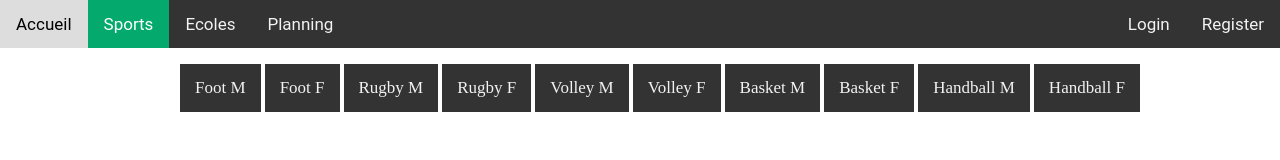
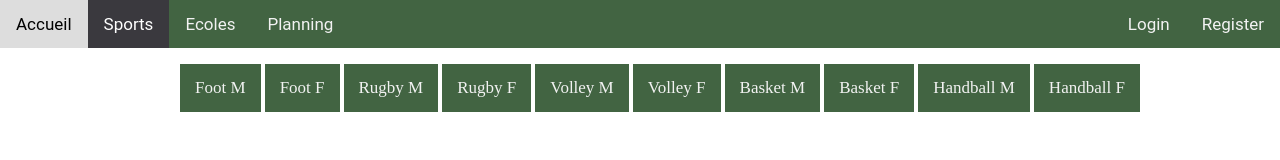
Before and after one commit to SophieCurinier/AppCartel2022_WebSite, a plain HTML site: page sports.html in a window 1280 px wide. Drawn offline with Linux system fonts and the light colour scheme.

Commit message:
Modification of nav bar : color

```diff
--- a/index.css
+++ b/index.css
@@ -4,7 +4,7 @@ body {
 
 /* Add a black background color to the top navigation */
 .topnav {
-    background-color: #333;
+    background-color: #426442;
     overflow: hidden;
     font-family: Roboto;
 
@@ -28,7 +28,7 @@ body {
 
 /* Add a color to the active/current link */
 .topnav a.active {
-  background-color: #04AA6D;
+  background-color: #3A393E;
   color: white;
 }
 
@@ -42,7 +42,7 @@ ul{
 }
 
 li{
-    background-color: #333;
+    background-color: #426442;
     display: inline-block;
 }
 
@@ -61,6 +61,6 @@ li a:hover {
   }
 
 li a.active{
-    background-color: #04AA6D;
+    background-color:#3A393E;
     color: white;
 }
```
